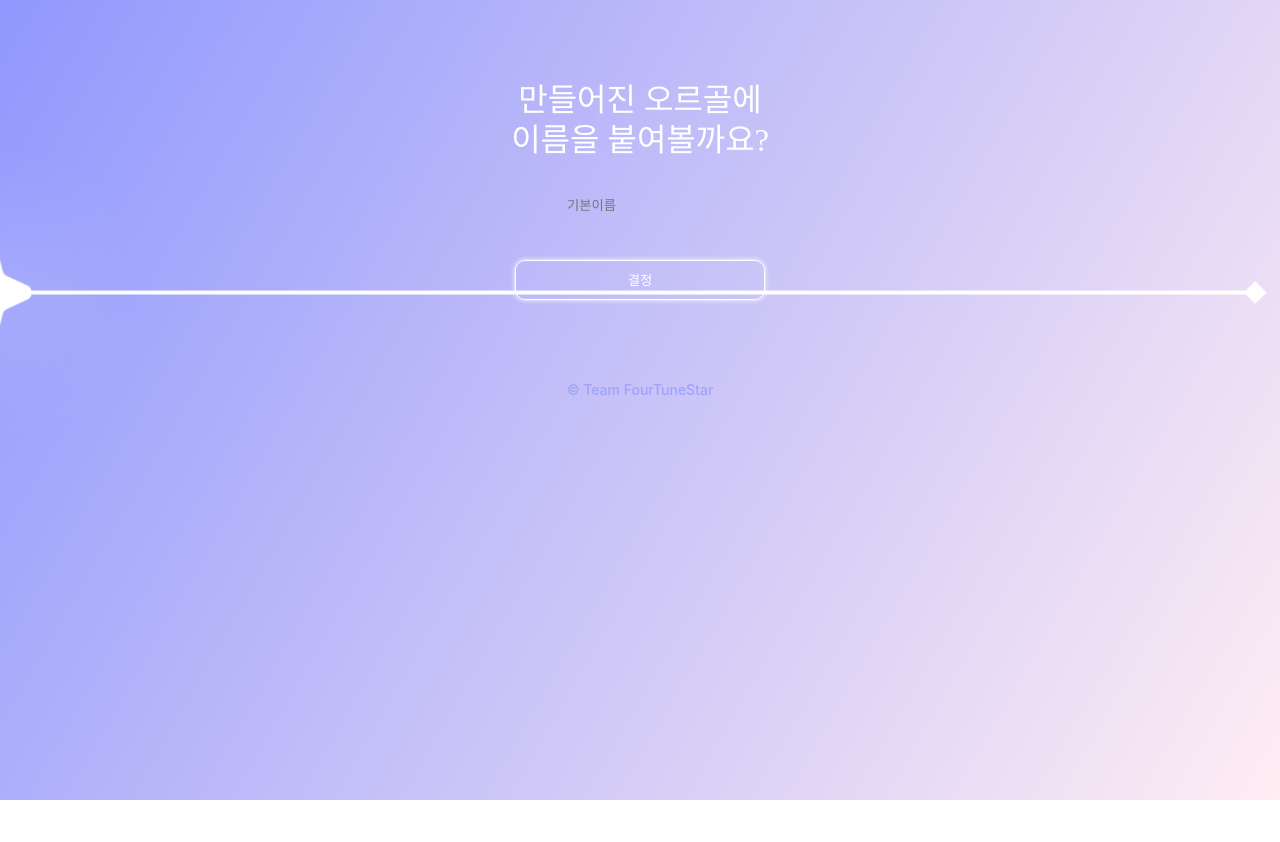
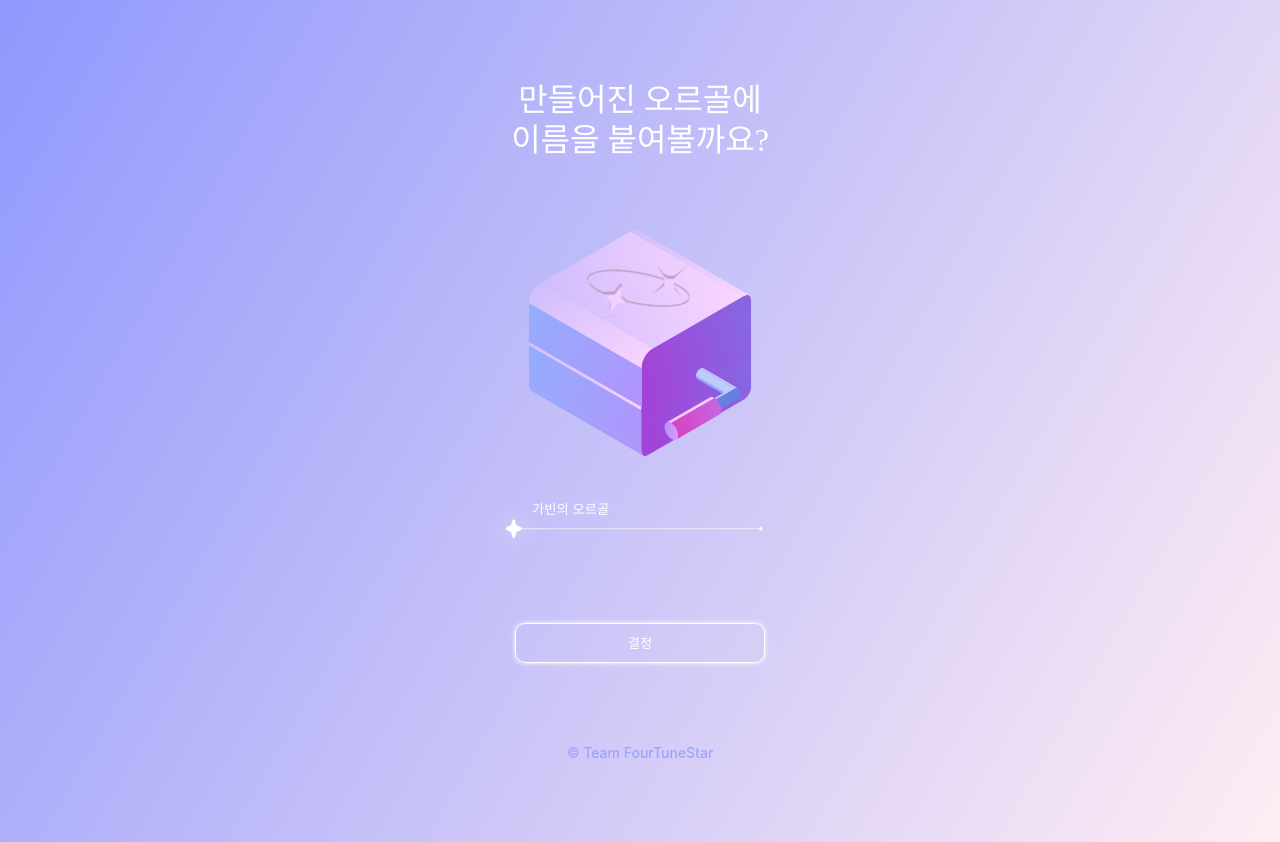
Before and after one commit to billy0904/ihearyourstars-FE, a React (Create React App) app in the folder ihearyourstars/: page /music/name in a window 1280 px wide. Before the commit the page ends 800 px from the top, so only its background shows below. Built offline with nearby package versions, Linux system fonts and the light colour scheme; a web font is replaced by a local one.

Commit message:
💄 오르골 이름 붙이기 화면 퍼블리싱

```diff
--- a/ihearyourstars/src/Router/MusicName.js
+++ b/ihearyourstars/src/Router/MusicName.js
@@ -2,21 +2,56 @@ import styled from "styled-components";
 import Button from "../components/Button";
 import StyledForm from "../components/Form";
 import Line from "../components/Line";
+import { useState } from "react";
+import { ReactComponent as Musicbox } from "../img/MusicBox/Musicbox.svg";
+import { useNavigate } from "react-router-dom";
 
 const MusicNameDiv = styled.div`
   padding: 30px 0;
+  input {
+    width: 100% !important;
+  }
+  button {
+    margin-top: 90px !important;
   }
 `;
 
+const MusicboxWrapper = styled.div`
+  padding: 70px 0 0 0;
+`;
+
 function MusicName() {
+  const [musicboxName, setMusicboxName] = useState("가빈의 오르골");
+
+  const nav = useNavigate();
+
+  const handleChange = (e) => {
+    setMusicboxName(e.target.value);
+  };
+
+  const handleSubmit = () => {
+    // 유효성 검사
+    if (!musicboxName) {
+      alert("오르골에 이름을 붙여주세요.");
+      return;
+    }
+
+    nav("/music/share");
+  };
+
   return (
     <MusicNameDiv>
       <h1>만들어진 오르골에</h1>
       <h1>이름을 붙여볼까요?</h1>
+      <MusicboxWrapper>
+        <Musicbox />
+      </MusicboxWrapper>
       <StyledForm>
-        <input placeholder="기본이름" required></input>
+        <div>
+          <input value={musicboxName} onChange={handleChange} required></input>
           <Line />
-        <Button text="결정"></Button>
+        </div>
+        <Button text="결정" onClick={handleSubmit}></Button>
       </StyledForm>
     </MusicNameDiv>
   );
```
Also changed, not shown: ihearyourstars/src/img/MusicBox/Musicbox.svg (added).
